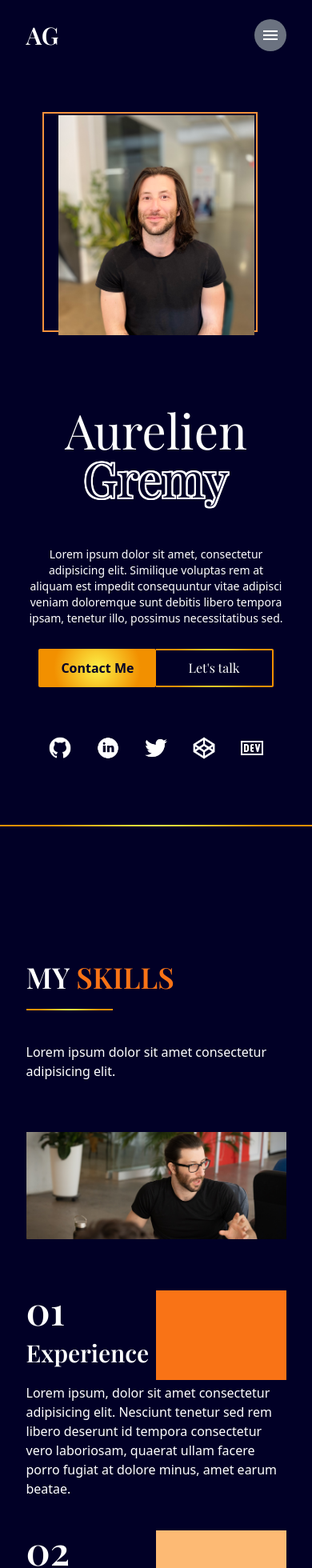
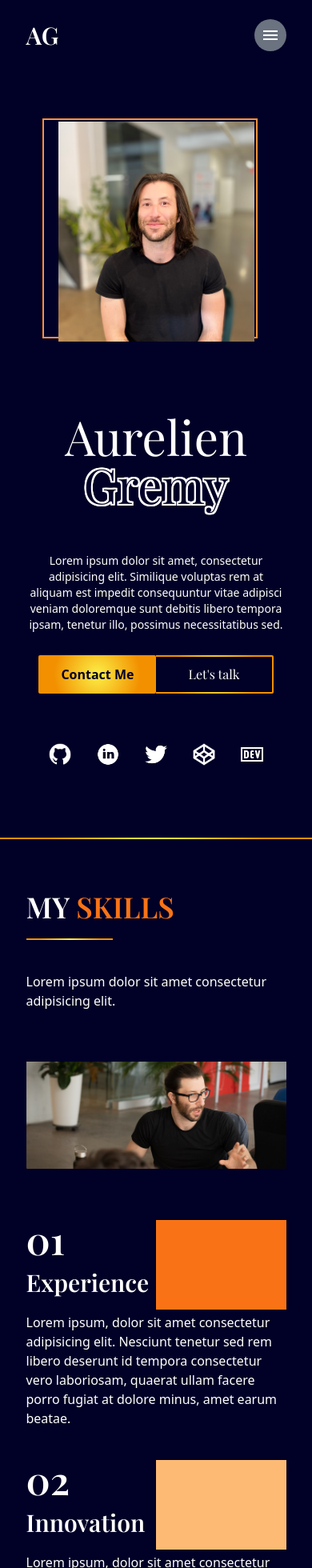
Before and after one commit to aureliengremy/react-portfolio-with-framer-motion, a React (Vite) app: page / in a window 390 px wide. Shown: the top 1960 px of the page at 80% size. Built offline with nearby package versions, Linux system fonts and the light colour scheme.

Commit message:
change spacing between section

```diff
--- a/src/App.jsx
+++ b/src/App.jsx
@@ -40,7 +40,7 @@ function App() {
         <Landing setSelectedPage={setSelectedPage} />
       </div>
       <LineGradient />
-      <div className="w-5/6 mx-auto md:h-full">
+      <div className="w-5/6 mx-auto md:h-max">
         <MySkills />
       </div>
       <LineGradient />
--- a/src/sections/Contact.jsx
+++ b/src/sections/Contact.jsx
@@ -40,7 +40,7 @@ const Contact = ({ setSelectedPage }) => {
   };
 
   return (
-    <section id="contact" className="py-48 h-full flex flex-col justify-center">
+    <section id="contact" className="py-16 md:py-32 lg:py-48 xl:py-52 h-full flex flex-col justify-center">
       <div>
         {/* HEADING */}
         <motion.div
--- a/src/sections/Landing.jsx
+++ b/src/sections/Landing.jsx
@@ -49,7 +49,7 @@ const Landing = ({ setSelectedPage }) => {
   return (
     <section
       id="home"
-      className="md:flex md:justify-between md:items-center md:h-full gap-16 py-10"
+      className="md:flex md:justify-between md:items-center md:h-full gap-16 py-12 md:py-24"
     >
       {/* IMAGE SECTION */}
       <div className="md:order-2 flex justify-center basis-6/12 z-10 mt-16 md:mt-32">
--- a/src/sections/MySkills.jsx
+++ b/src/sections/MySkills.jsx
@@ -6,9 +6,8 @@ import LineGradient from "../components/LineGradient";
 const MySkills = () => {
   const isAboveMediumScreens = useMediaQuery("(min-width: 1060px)");
   return (
-    <section id="skills" className="pt-10 pb-24 h-full flex flex-col justify-center">
-      <div>
-        <div className="md:flex md:justify-between md:gap-16 mt-32">
+    <section id="skills" className="py-16 md:py-32 lg:py-48 xl:py-52">
+      <div className="md:flex md:justify-between md:gap-16">
         {/* HEADER AND IMAGE SECTION */}
         <motion.div
           className="md:w-1/3"
@@ -74,10 +73,10 @@ const MySkills = () => {
             </div>
             <div className="w-1/2 md:w-3/4 h-28 bg-orange-500 absolute right-0 top-0 z-[-1]" />
             <p className="mt-5 md:mt-10">
-                Lorem ipsum, dolor sit amet consectetur adipisicing elit.
-                Nesciunt tenetur sed rem libero deserunt id tempora consectetur
-                vero laboriosam, quaerat ullam facere porro fugiat at dolore
-                minus, amet earum beatae.
+              Lorem ipsum, dolor sit amet consectetur adipisicing elit. Nesciunt
+              tenetur sed rem libero deserunt id tempora consectetur vero
+              laboriosam, quaerat ullam facere porro fugiat at dolore minus,
+              amet earum beatae.
             </p>
           </div>
         </motion.div>
@@ -102,9 +101,9 @@ const MySkills = () => {
             </div>
             <div className="w-1/2 md:w-3/4 h-28 bg-orange-300 absolute right-0 top-0 z-[-1]" />
             <p className="mt-5 md:mt-10">
-                Lorem ipsum, dolor sit amet consectetur adipisicing elit.
-                Nesciunt tenetur sed rem libero deserunt id tempora consectetur
-                vero laboriosam.
+              Lorem ipsum, dolor sit amet consectetur adipisicing elit. Nesciunt
+              tenetur sed rem libero deserunt id tempora consectetur vero
+              laboriosam.
             </p>
           </div>
         </motion.div>
@@ -129,15 +128,15 @@ const MySkills = () => {
             </div>
             <div className="w-1/2 md:w-3/4 h-28 bg-orange-700 absolute right-0 top-0 z-[-1]" />
             <p className="mt-5 md:mt-10">
-                Lorem ipsum, dolor sit amet consectetur adipisicing elit.
-                Nesciunt tenetur sed rem libero deserunt id tempora consectetur
-                vero laboriosam. Nesciunt tenetur sed rem libero deserunt id
-                tempora consectetur vero laboriosam.
+              Lorem ipsum, dolor sit amet consectetur adipisicing elit. Nesciunt
+              tenetur sed rem libero deserunt id tempora consectetur vero
+              laboriosam. Nesciunt tenetur sed rem libero deserunt id tempora
+              consectetur vero laboriosam.
             </p>
           </div>
         </motion.div>
       </div>
-      </div>
+
       <div className="mt-10">LANGUAGE & TOOLS</div>
     </section>
   );
--- a/src/sections/Projects.jsx
+++ b/src/sections/Projects.jsx
@@ -49,7 +49,7 @@ const Project = ({ title }) => {
 
 const Projects = () => {
   return (
-    <section id="projects" className="py-48">
+    <section id="projects" className="py-16 md:py-32 lg:py-48 xl:py-52">
       {/* HEADING */}
       <motion.div
         className="md:w-2/4 mx-auto text-center"
```
Lines whose indentation alone changed are shown as unchanged.
